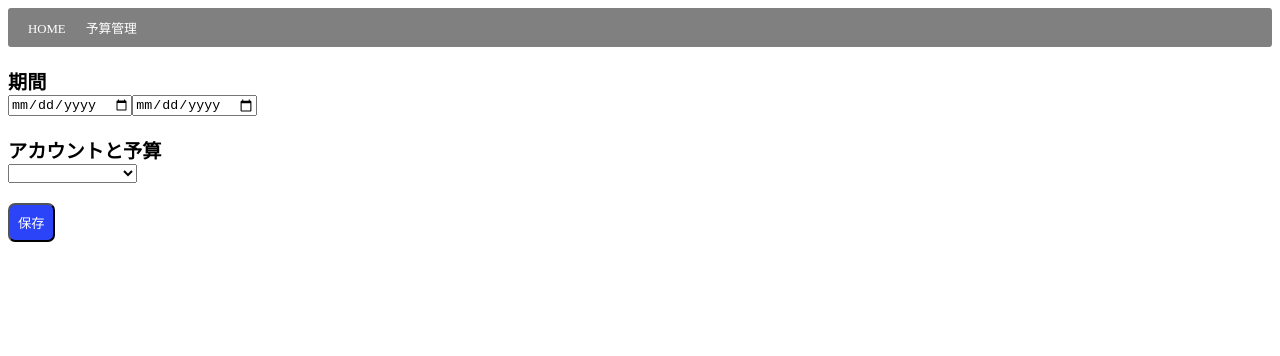
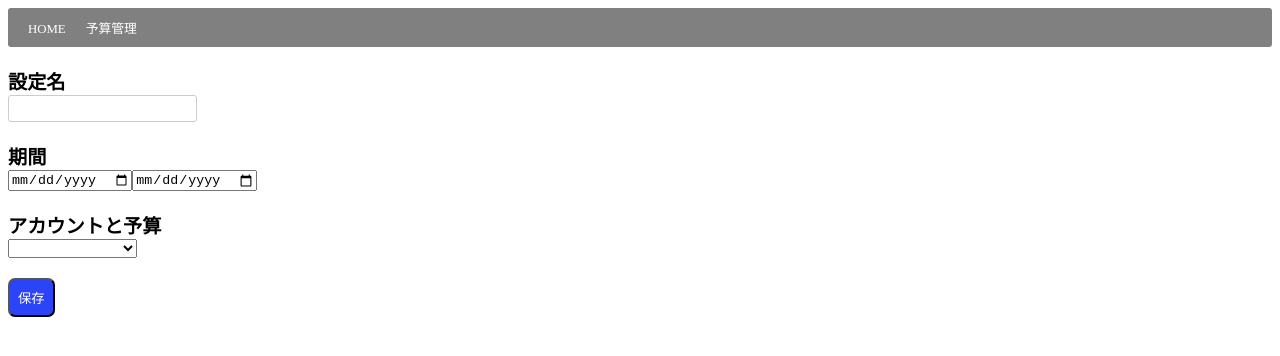
Before and after one commit to ringtail003/handson-angular-link-components, an Angular app: page /budget in a window 1280 px wide. Shown: the top 356 px of the page. Built offline with nearby package versions, Linux system fonts and the light colour scheme.

Commit message:
名前を入力できるように

```diff
--- a/src/app/pages/budget/components/forms/budget-schedule-editor/budget-schedule-editor.component.html
+++ b/src/app/pages/budget/components/forms/budget-schedule-editor/budget-schedule-editor.component.html
@@ -1,3 +1,9 @@
+<label>設定名</label>
+<simple-line-input
+  [text]="budgetSchedule.name"
+  (onTextChanged)="handleNameChanged($event)"
+></simple-line-input>
+
 <label>期間</label>
 <term-editor
   [term]="budgetSchedule.term"
--- a/src/app/pages/budget/components/forms/budget-schedule-editor/budget-schedule-editor.component.ts
+++ b/src/app/pages/budget/components/forms/budget-schedule-editor/budget-schedule-editor.component.ts
@@ -35,6 +35,10 @@ export class BudgetScheduleEditorComponent implements OnInit, OnChanges {
     this.budgetSchedule.term = ObjectCopy(term);
   }
 
+  handleNameChanged(name: string) {
+    this.budgetSchedule.name = name;
+  }
+
   handleSaveAction() {
     this.onSave.emit(this.budgetSchedule);
   }
--- a/src/app/pages/budget/components/units/index.ts
+++ b/src/app/pages/budget/components/units/index.ts
@@ -5,6 +5,7 @@ import { CommonModule } from '@angular/common';
 import { FormsModule } from '@angular/forms';
 import { TermEditorComponent } from './term-editor/term-editor.component';
 import { SimpleActionButtonComponent } from './simple-action-button/simple-action-button.component';
+import { SimpleLineInputComponent } from './simple-line-input/simple-line-input.component';
 
 @NgModule({
   declarations: [
@@ -12,6 +13,7 @@ import { SimpleActionButtonComponent } from './simple-action-button/simple-actio
     AccountListComponent,
     TermEditorComponent,
     SimpleActionButtonComponent,
+    SimpleLineInputComponent,
   ],
   imports: [
     CommonModule,
@@ -22,6 +24,7 @@ import { SimpleActionButtonComponent } from './simple-action-button/simple-actio
     AccountListComponent,
     TermEditorComponent,
     SimpleActionButtonComponent,
+    SimpleLineInputComponent,
   ],
 })
 export class UnitComponentModule {}
--- /dev/null
+++ b/src/app/pages/budget/components/units/simple-line-input/simple-line-input.component.html
@@ -0,0 +1,4 @@
+<input type="text"
+  [(ngModel)]="input"
+  (change)="onChanged()"
+>
--- /dev/null
+++ b/src/app/pages/budget/components/units/simple-line-input/simple-line-input.component.ts
@@ -0,0 +1,31 @@
+import { Component, OnInit, Input, EventEmitter, Output, OnChanges, SimpleChange } from '@angular/core';
+
+@Component({
+  selector: 'simple-line-input',
+  templateUrl: './simple-line-input.component.html',
+  styleUrls: ['./simple-line-input.component.scss']
+})
+export class SimpleLineInputComponent implements OnInit, OnChanges {
+  @Input() text: string = null;
+  @Output() onTextChanged = new EventEmitter<string>();
+
+  input: string = null;
+
+  constructor() { }
+
+  ngOnInit() {
+  }
+
+  ngOnChanges(changes: { text?: SimpleChange }) {
+    if (!changes.text) {
+      return;
+    }
+
+    this.input = changes.text.currentValue;
+  }
+
+  onChanged() {
+    this.onTextChanged.emit(this.input);
+  }
+
+}
--- a/src/app/pages/budget/services/budget-schedule-repository.ts
+++ b/src/app/pages/budget/services/budget-schedule-repository.ts
@@ -7,6 +7,7 @@ import { BudgetSchedule } from '../../budget/types/budget-schedule';
 })
 export class BudgetScheduleRepository {
   private budgetSchedule: BudgetSchedule = {
+    name: null,
     accounts: [],
     term: {
       start: null,
@@ -22,6 +23,7 @@ export class BudgetScheduleRepository {
 
   save$(value: BudgetSchedule): Rx.Observable<BudgetSchedule> {
     this.budgetSchedule = { id: 1, ...value  };
+    console.info(this.budgetSchedule);
 
     return new Rx.Observable(subscriber =>
       subscriber.next(this.budgetSchedule)
--- a/src/app/pages/budget/types/budget-schedule.ts
+++ b/src/app/pages/budget/types/budget-schedule.ts
@@ -1,8 +1,9 @@
 import { Term } from './term';
-import { Account } from './account';
+import { BudgetedAccount } from './budgeted-account';
 
 export type BudgetSchedule = {
   id?: number;
+  name: string;
   term: Term;
-  accounts: Account[];
+  accounts: BudgetedAccount[];
 };
```
Also changed, not shown: src/app/pages/budget/components/units/simple-line-input/simple-line-input.component.scss (added), 1 other file (tests, documents, lock files or other folders).
